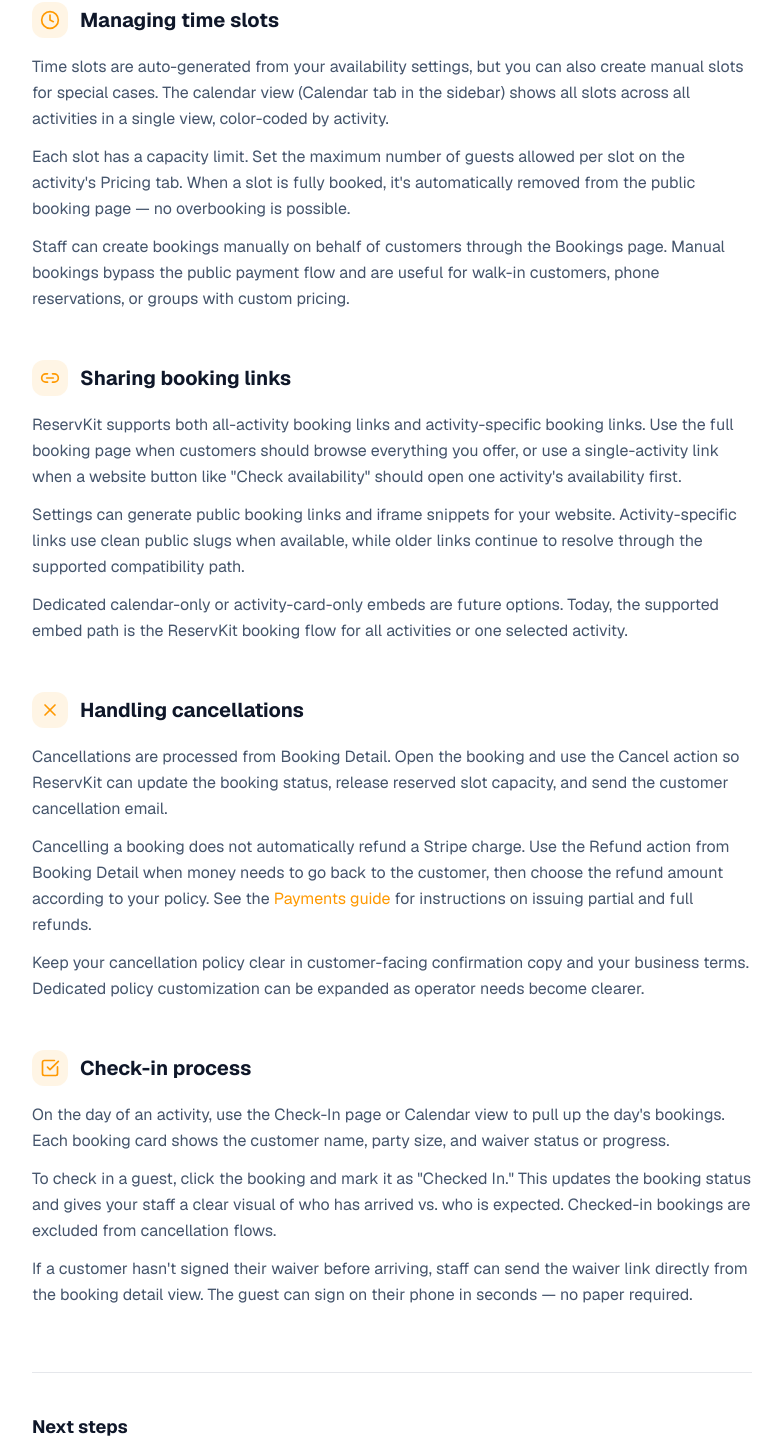
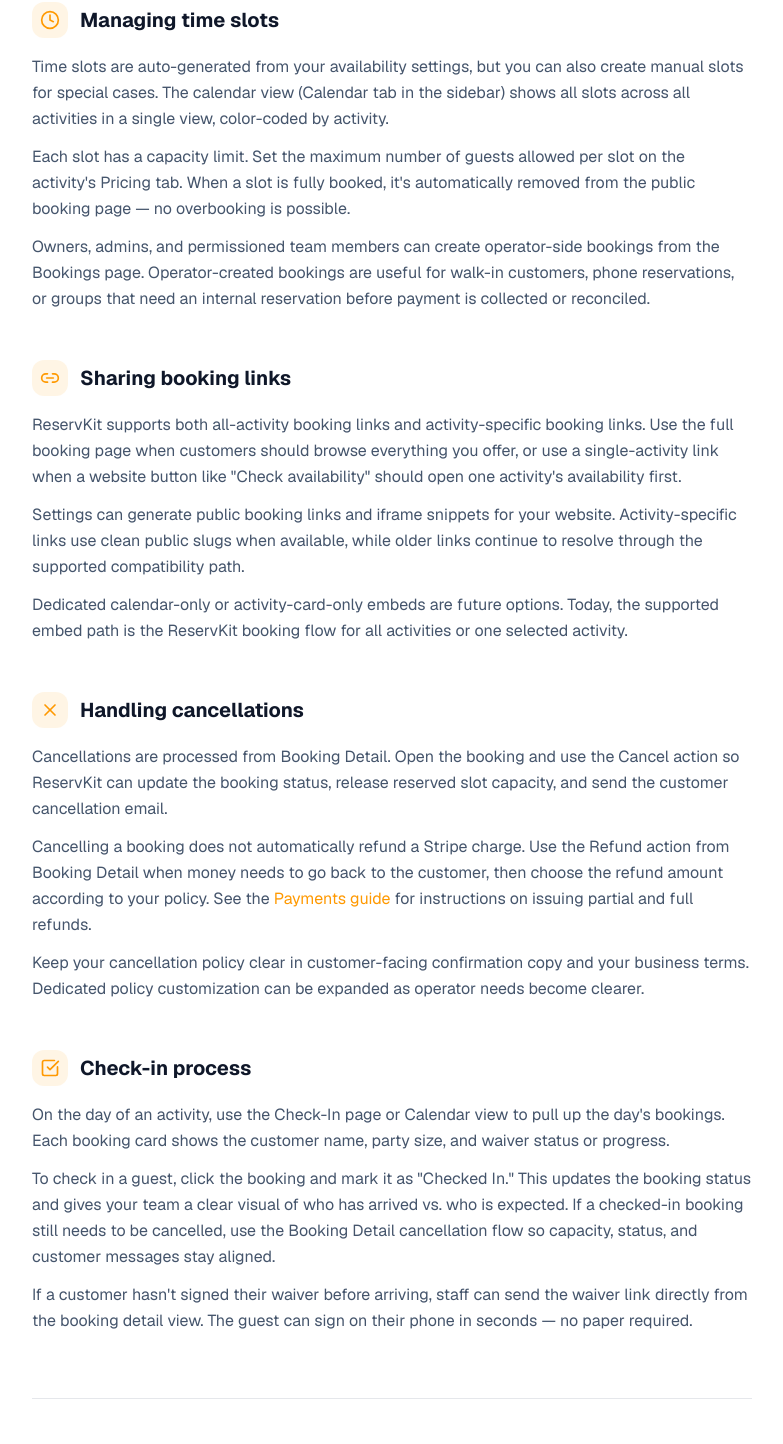
Before and after one commit to Cortana-Ops/reservkit-landing, a Next.js app: page /docs/bookings-availability in a window 1280 px wide. Shown: the part 696-2140 px from the top of the page, without its empty margins (248-1031 px from the left). Built offline with nearby package versions, Linux system fonts and the light colour scheme.

Commit message:
Align bookings documentation with app behavior

```diff
--- a/app/docs/bookings-availability/page.tsx
+++ b/app/docs/bookings-availability/page.tsx
@@ -88,8 +88,9 @@
                 When a slot is fully booked, it&apos;s automatically removed from the public booking page — no overbooking is possible.
               </p>
               <p>
-                Staff can create bookings manually on behalf of customers through the Bookings page. Manual bookings bypass
-                the public payment flow and are useful for walk-in customers, phone reservations, or groups with custom pricing.
+                Owners, admins, and permissioned team members can create operator-side bookings from the Bookings page.
+                Operator-created bookings are useful for walk-in customers, phone reservations, or groups that need an
+                internal reservation before payment is collected or reconciled.
               </p>
             </div>
           </section>
@@ -161,8 +162,8 @@
               </p>
               <p>
                 To check in a guest, click the booking and mark it as &quot;Checked In.&quot; This updates the booking status and
-                gives your staff a clear visual of who has arrived vs. who is expected. Checked-in bookings are excluded
-                from cancellation flows.
+                gives your team a clear visual of who has arrived vs. who is expected. If a checked-in booking still needs
+                to be cancelled, use the Booking Detail cancellation flow so capacity, status, and customer messages stay aligned.
               </p>
               <p>
                 If a customer hasn&apos;t signed their waiver before arriving, staff can send the waiver link directly from the
--- a/app/docs/getting-started/page.tsx
+++ b/app/docs/getting-started/page.tsx
@@ -128,7 +128,7 @@
               className="group rounded-xl border border-[var(--color-border)] p-5 hover:border-amber/40 hover:shadow-sm transition-all"
             >
               <p className="font-semibold text-navy group-hover:text-amber transition-colors mb-1">Bookings & Availability →</p>
-              <p className="text-sm text-slate-500">Learn how to manage your calendar and handle booking requests.</p>
+              <p className="text-sm text-slate-500">Learn how to manage your calendar and direct booking flow.</p>
             </Link>
             <Link
               href="/docs/payments"
--- a/app/docs/page.tsx
+++ b/app/docs/page.tsx
@@ -30,7 +30,7 @@
     icon: CalendarDays,
     title: "Bookings & Availability",
     href: "/docs/bookings-availability",
-    description: "Manage your availability calendar, handle booking requests, and process cancellations.",
+    description: "Manage your availability calendar, direct booking flow, and cancellation process.",
     topics: ["Setting availability windows", "Managing time slots", "Handling cancellations", "Booking status overview", "Check-in process"],
   },
   {
--- a/scripts/check-content.mjs
+++ b/scripts/check-content.mjs
@@ -128,6 +128,10 @@
   "Deposit collection at booking",
   "deposit amount (collected at booking)",
   "not the full future balance",
+  "handle booking requests",
+  "Staff can create bookings manually",
+  "Manual bookings bypass the public payment flow",
+  "Checked-in bookings are excluded from cancellation flows",
 ];
 
 const allowedByFile = {
@@ -212,6 +216,9 @@
   { file: "app/docs/bookings-availability/page.tsx", text: "all-activity booking links and activity-specific booking links" },
   { file: "app/docs/bookings-availability/page.tsx", text: "iframe snippets" },
   { file: "app/docs/bookings-availability/page.tsx", text: "Dedicated calendar-only or activity-card-only embeds are future options" },
+  { file: "app/docs/bookings-availability/page.tsx", text: "Owners, admins, and permissioned team members" },
+  { file: "app/docs/bookings-availability/page.tsx", text: "operator-side bookings" },
+  { file: "app/docs/bookings-availability/page.tsx", text: "If a checked-in booking still needs" },
   { file: "app/docs/page.tsx", text: "/docs/notifications" },
   { file: "app/docs/notifications/page.tsx", text: "ReservKit-managed email delivery" },
   { file: "app/docs/notifications/page.tsx", text: "Automated SMS reminders can use ReservKit-managed delivery" },
```
Also changed, not shown: 1 other file (tests, documents, lock files or other folders).
